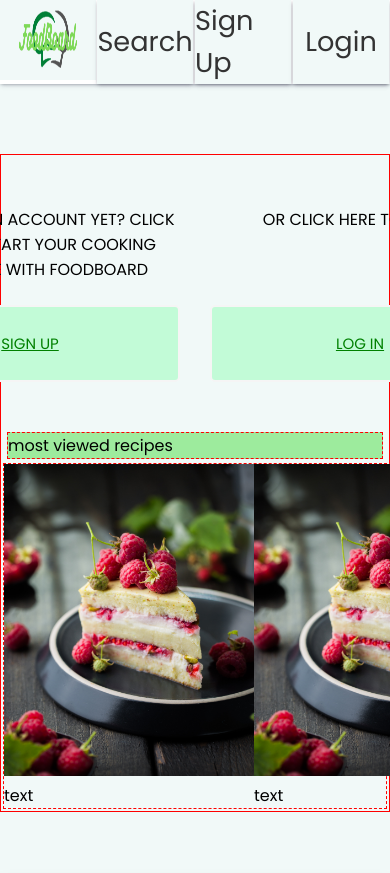
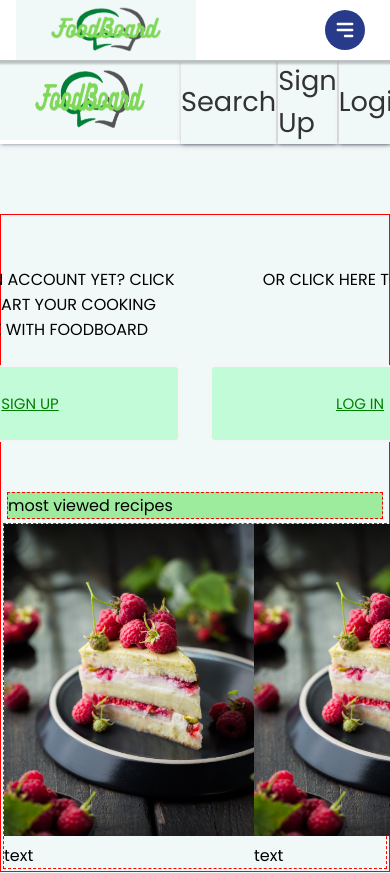
Before and after one commit to GeorgeMc1/FP-frontend, a React (Create React App) app: page / in a window 390 px wide. Shown: the top 873 px of the page. Built offline with nearby package versions, Linux system fonts and the light colour scheme; the HTML template or start-up script is replaced by a standard one.

Commit message:
new responsive nav css in components/navmenu/navStyles.css

```diff
--- a/src/App.js
+++ b/src/App.js
@@ -18,6 +18,7 @@ import PreFooter from "./components/PreFooter/PreFooter";
 
 // import cookie functions
 import { getCookie } from "./common";
+import NavMenu from "./components/NavMenu/NavMenu";
 
 function App() {
 	const [jwt, setJWT] = useState();
@@ -49,11 +50,13 @@ function App() {
 
 	return (
 		<BrowserRouter>
+		<NavMenu loggedInUser={loggedInUser}
+				recipe={recipe}/>
 			<Navbar
 				loggedInUser={loggedInUser}
-				setLoggedInUser={setLoggedInUser}
 				recipe={recipe}
 			/>
+
 			<Routes>
 				<Route path="/" element={<Homepage />} />
 
--- /dev/null
+++ b/src/components/NavMenu/NavMenu.jsx
@@ -0,0 +1,62 @@
+// Navbar.js
+import "../../components/NavMenu/navStyles.css"
+import {  NavIconLink } from "./NavbarElements";
+import { useState } from "react";
+import logo from "../../assets/images/logo.png";
+// Navbar.js
+export default function NavMenu({ loggedInUser, recipe }) {
+  const [isNavExpanded, setIsNavExpanded] = useState(false)
+  return (
+    <nav className="navigation">
+      <a href="/"
+        className="brand-name">
+
+
+        <NavIconLink to='/'>
+          <img alt="logo" src={logo} />
+        </NavIconLink></a>
+      <button className="hamburger"
+        onClick={() => {
+          setIsNavExpanded(!isNavExpanded);
+        }}>
+        {/* icon from heroicons.com */}
+        <svg
+          xmlns="http://www.w3.org/2000/svg"
+          className="h-5 w-5"
+          viewBox="0 0 20 20"
+          fill="white"
+        >
+          <path
+            fillRule="evenodd"
+            d="M3 5a1 1 0 011-1h12a1 1 0 110 2H4a1 1 0 01-1-1zM3 10a1 1 0 011-1h12a1 1 0 110 2H4a1 1 0 01-1-1zM9 15a1 1 0 011-1h6a1 1 0 110 2h-6a1 1 0 01-1-1z"
+            clipRule="evenodd"
+          />
+        </svg>
+      </button>
+      <div
+        className={
+          isNavExpanded ? "navigation-menu expanded" : "navigation-menu"
+        }>
+        <ul>
+          <li> <a href="/SearchRecipes">Search</a>  </li>
+          {recipe ? <li><a href="/ViewRecipie">View Recipie</a></li> : null}
+
+          {loggedInUser ? (
+            <>
+              <li><a href="/UserProfile">UserProfile</a></li>
+              <li><a href="/logout" action="logout">Logout    </a></li>
+            </>
+          ) : (
+
+            <>
+              <li><a href="/SignUp">Sign Up</a></li>
+              <li><a href="/login" action="login">login</a></li>
+            </>
+
+
+          )}
+        </ul>
+      </div>
+    </nav >
+  );
+}
--- /dev/null
+++ b/src/components/NavMenu/NavbarElements.js
@@ -0,0 +1,69 @@
+import styled from "styled-components";
+import { NavLink as Link } from "react-router-dom";
+
+
+export const Nav = styled.nav`
+    background: #fff;
+    display: flex;
+    justify-content: space-around;
+    z-index: 10;
+    width: 100%; /* Full width */
+    box-shadow: rgba(50, 50, 93, 0.25) 0px 2px 5px -1px, rgba(0, 0, 0, 0.3) 0px 1px 3px -1px;
+    `
+
+export const NavLink = styled(Link)`
+    color: #333;
+    display: flex;
+    align-items: center;
+    text-decoration: none;
+    font-size: 1.7em;
+
+    cursor: pointer;
+    //  border-left:1px dashed black;
+    //  border-right:1px dashed black;
+    box-shadow: rgba(0, 0, 0, 0.19) 0px 10px 20px, rgba(0, 0, 0, 0.23) 0px 6px 6px;
+    box-shadow: rgba(50, 50, 93, 0.25) 0px 2px 5px -1px, rgba(0, 0, 0, 0.3) 0px 1px 3px -1px;
+
+    background-color:#f1f9f8;
+    margin:0 1px;
+    flex:1 1 100%;
+    justify-content: center;
+    transition: all 0.3s ease-in-out;
+        &.active{
+            color: #15cdfc;
+    }
+    &:hover{
+        color: #15cdfc;
+        transition: all 0.3s ease-in-out;
+        background-color:#c2fbd7;
+    }
+`
+
+export const NavIconLink = styled(Link)`
+flex:1 1 100%;
+background-color:#f1f9f8;
+    height:80%;
+    text-decoration: none;
+    text-align: center;  padding:0px;
+    display:inline-block;
+    flex:1 1 100%;
+    &:hover {
+
+        // background-color:#c2fbd7;
+    }
+    img {
+        width:180px;
+        height:60px;
+        vertical-align: middle;
+
+        transition: all 0.3s ease-in-out;
+        display: inline-block;
+
+        &:hover {
+            /* transition: all 0.3s ease-in-out;
+            display: inline-block;
+            width:100%; */
+        }
+    }
+
+`
--- /dev/null
+++ b/src/components/NavMenu/navStyles.css
@@ -0,0 +1,108 @@
+
+.navigation {
+  height: 60px;
+  width: 100%;
+  display: flex;
+  align-items: center;
+  position: relative;
+  padding: 0.5rem 0rem;
+  background-color: #fff;
+  color: black;
+  box-shadow: 0 2px 2px 2px rgba(9, 9, 9, 0.23);
+}
+.brand-name {
+    text-decoration: none;
+    color: black;
+    font-size: 1.3rem;
+    margin-left: 1rem;
+  }
+  .navigation-menu {
+    margin-left: auto;
+  }
+  .navigation-menu ul {
+    display: flex;
+    padding: 0;
+  }
+  .navigation-menu li {
+    /* // removes default disc bullet for li tags and applies margin to left & right side */
+    list-style-type: none;
+    margin: 0 1rem;
+  }
+  .navigation-menu li a {
+    /* // increases the surface area of the anchor tag to span more than just the anchor text */
+    text-decoration: none;
+    display: block;
+    width: 100%;
+  }
+
+  /* //stacked icon */
+  .hamburger {
+    /* // removes default border on button element */
+    border: 0;
+    height: 40px;
+    width: 40px;
+    padding: 0.5rem;
+    border-radius: 50%;
+    background-color: #283b8b;
+    cursor: pointer;
+    transition: background-color 0.2s ease-in-out;
+  /* // positions the icon to the right and center aligns it vertically */
+    position: absolute;
+    top: 50%;
+    right: 25px;
+    transform: translateY(-50%);
+    display: none;
+  }
+  .hamburger:hover {
+    background-color: #2642af;
+  }
+  @media screen and (max-width: 768px) {
+    .hamburger {
+      display: block;
+    }
+  }
+  @media screen and (max-width: 768px) {
+    .navigation-menu ul {
+      display: none;
+    }
+  }
+  @media screen and (max-width: 768px) {
+    .navigation-menu ul {
+      /* // navigation menu is positioned to start 60px from the top of the document (which is directly below the navbar) */
+      position: absolute;
+      top: 60px;
+      left: 0;
+      /* // stacks the li tags vertically  */
+      flex-direction: column;
+     /* // makes menu span full height and width */
+      width: 100%;
+      height: calc(100vh - 77px);
+      background-color: white;
+      border-top: 1px solid black;
+    }
+    .navigation-menu li {
+      /* // centers link text and strips off margin */
+      text-align: center;
+      margin: 0;
+    }
+    .navigation-menu li a {
+      color: black;
+      /* // increases the surface area of the anchor tag to span the full width of the menu */
+      width: 100%;
+      padding: 1.5rem 0;
+    }
+    .navigation-menu li:hover {
+      background-color: #eee;
+    }
+  }
+  @media screen and (max-width: 768px) {
+    .navigation-menu ul {
+      /* previous styles */
+      display: none;
+    }
+  }
+  @media screen and (max-width: 768px) {
+    .navigation-menu.expanded ul {
+      display: block;
+    }
+  }
--- a/src/components/Navbar/index.js
+++ b/src/components/Navbar/index.js
@@ -1,9 +1,9 @@
 import React from "react";
 import { Nav, NavLink, NavIconLink } from "./NavbarElements";
 import logo from "../../assets/images/logo.png";
-import "../../css/navBar.css";
 
-const Navbar = ({ loggedInUser, setter, recipe }) => {
+
+const Navbar = ({ loggedInUser,  recipe }) => {
 	return (
 		<Nav>
 			<NavIconLink to='/'>
--- a/src/css/navBar.css
+++ /dev/null
@@ -1,4 +0,0 @@
-.logo {
-	width: 100px;
-	height: auto;
-}
```
